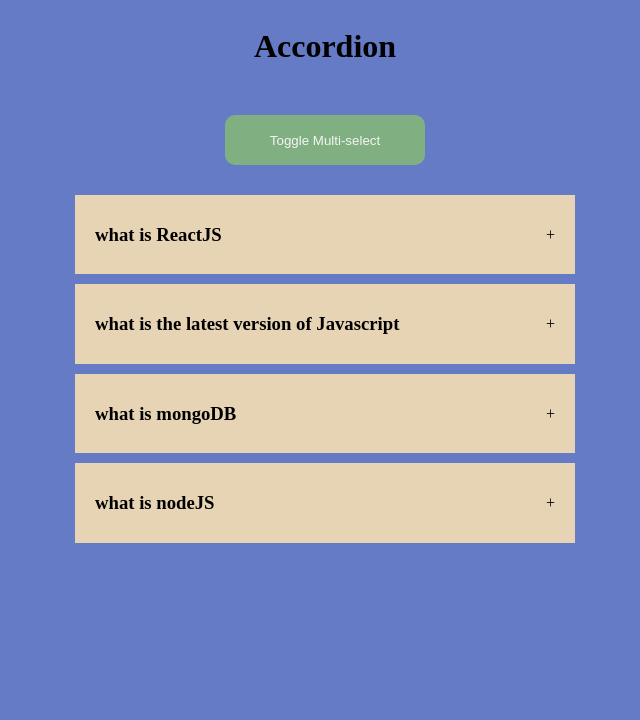
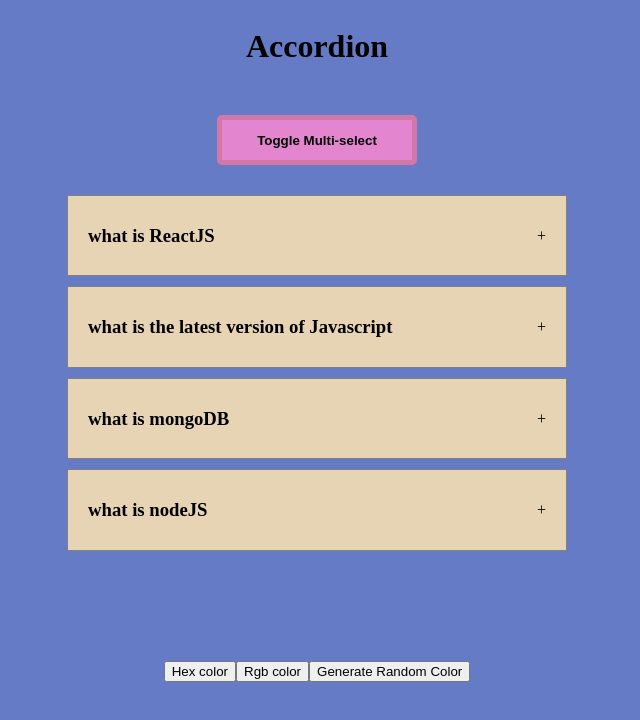
Before and after one commit to Ajaynirm/user-interfaces, a React (Vite) app: page / in a window 1280 px wide. Shown: the top 720 px of the page, without its empty margins (323-963 px from the left). Built offline with nearby package versions, Linux system fonts and the light colour scheme.

Commit message:
animation included for hover effects

```diff
--- a/src/App.css
+++ b/src/App.css
@@ -0,0 +1,7 @@
+.main__container{
+    display: flex;
+    flex-direction: column;
+    justify-content: center;
+    align-items: center;
+    gap: 100px;
+}
--- a/src/App.jsx
+++ b/src/App.jsx
@@ -1,13 +1,19 @@
 import { useState } from 'react'
 import './App.css'
 import Accordion from './components/Accordion/Accordion'
+import RandomColor from './components/Random_color/RandomColor'
+
 
 function App() {
-  const [count, setCount] = useState(0)
+
 
   return (
     <>
+    <div className='main__container'>
       <Accordion />
+      <RandomColor />
+    </div>
+
     </>
   )
 }
--- a/src/components/Accordion/accordion.css
+++ b/src/components/Accordion/accordion.css
@@ -5,7 +5,7 @@
   flex-direction: column;
   justify-content: flex-start;
   align-items: center;
-  height: 150vh;
+
   width: 100vw;
   gap: 30px 10px;
 
@@ -18,6 +18,7 @@
 .accordion {
   width: 500px;
   gap: 1rem;
+
 }
 .title {
   color: black;
@@ -30,23 +31,32 @@
   background:#E7D4B5 ;
   margin-bottom: 10px;
   padding: 10px 20px;
-
+  border: 1px solid gray;
+  transition: transform 0.3s ease 0s;
+}
+.item:hover{
+  transform: translateY(10px);
 }
 .answer {
   color: rgb(66, 63, 63);
+
 }
 .btn__change {
-  border: none;
+  border: 5px solid rgb(209, 120, 169);
   background: none;
   cursor: pointer;
   height: 50px;
   width: 200px;
-  background-color: #80AF81;
-  color: whitesmoke;
-  border-radius: 10px;
+  background-color: #e385cf;
+  color: black;
+  border-radius: 5px;
+  font-weight: bold;
+  padding: 0.5em 1em;
+  transition: transform 0.3s ease 0s;
 }
 .btn__change:hover {
-  background-color: ;
+
+  transform: translateY(-10px);
 }
 .poppins-thin {
   font-family: "Poppins", sans-serif;
@@ -63,12 +73,12 @@
 
 @media screen and (max-width: 700px) {
   .wrapper{
-    display: flex;
-    height: 150vh;
-    gap: 30px;
+
+
+    gap: 20px;
   }
   .accordion {
-    height: 50px;
+
     width: 350px;
   }
   .item{
@@ -78,6 +88,9 @@
     font-weight: lighter;
     border: 1px solid gray;
   }
+  .item:hover{
+    transform: translateY(5px);
+  }
 
 
 }
--- /dev/null
+++ b/src/components/Random_color/RandomColor.jsx
@@ -0,0 +1,19 @@
+import React, { useState } from 'react'
+import "./randomcolor.css"
+
+const RandomColor = () => {
+    const [colorType, setColorType] = useState("rgb");
+    const generateColor = () => {}
+    console.log(colorType);
+  return (
+   <>
+   <div>
+    <button onClick={() => setColorType("hex")}>Hex color</button>
+    <button onClick={() => setColorType("rgb")}>Rgb color</button>
+    <button onClick={() =>generateColor}>Generate Random Color</button>
+   </div>
+   </>
+  )
+}
+
+export default RandomColor
```
Also changed, not shown: src/components/Random_color/randomcolor.css (added).
